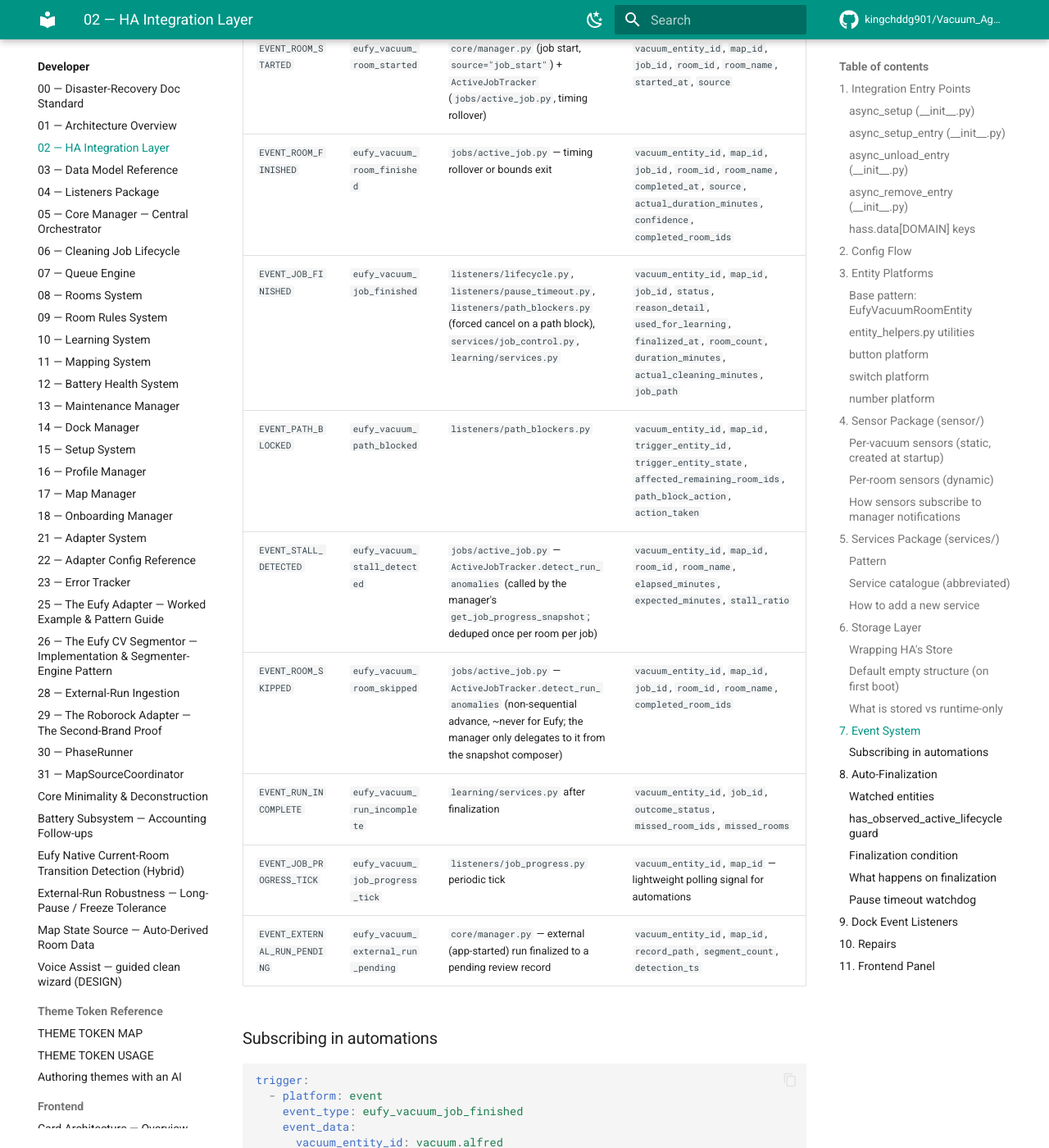
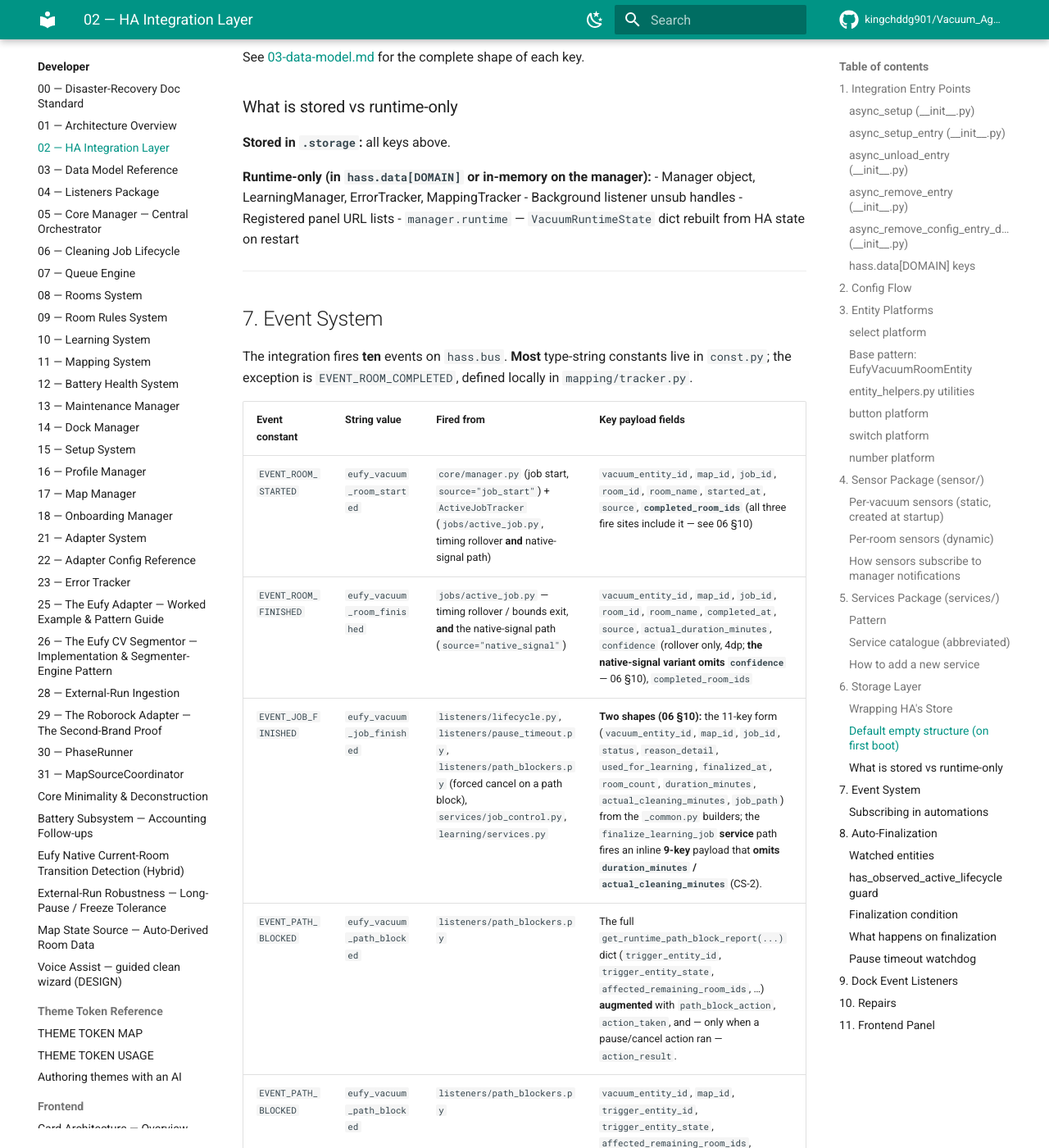
Before and after one commit to kingchddg901/Vacuum_Agent, an MkDocs documentation site: the page built from docs/dev/02-ha-integration.md, in a window 1280 px wide and 1400 px high, scrolled down 11889 px. Shown: the whole window at 82% size. Built offline with MkDocs 1.6.1 and Material for MkDocs 9.7.7, drawn with Linux system fonts in a browser that asks for light colours; comment, search, counter and statistics services are not loaded; some of the changed text lies outside the part shown.

Commit message:
docs(02-ha-integration): harden to disaster-recovery grade — event payloads + platforms
Opens the aggregator tier. The ordering-plan bet held: 8 of 10 gaps were in the
§7 event table, and 6 were 02-vs-06 drifts where 06 (hardened this campaign)
already carried the source-correct payload — so most of the fix was aligning §7
to 06 §10.

Fixed confidently-wrong:
- 5 platforms -> 6: the live `select` platform (debug flight-recorder target) was
  omitted from both §1 and §3.
- "nine events / all constants in const.py" -> ten: EVENT_ROOM_COMPLETED (defined
  in mapping/tracker.py, fired on a confident native-current-room transition) was
  undocumented.

Aligned event payloads to 06: EVENT_ROOM_STARTED +completed_room_ids;
EVENT_ROOM_FINISHED native-signal variant omits confidence; EVENT_JOB_FINISHED two
shapes (service path drops duration/actual_cleaning minutes); EVENT_RUN_INCOMPLETE
fires from 5 sites; EVENT_PATH_BLOCKED = report dict + augments. Fixed
EVENT_EXTERNAL_RUN_PENDING fire site (learning/external_run.py). Added the
async_remove_config_entry_device host hook (per-vacuum delete + resurrection guard)
and the STORAGE_KEY provenance (adapters/eufy/const.py re-export).

Fixed CS-3: the stale __init__.py "select platform was dropped" comment that seeded
the doc error (the platform is live; only the icon-select entities were dropped).

Flagged: CS-1 (DATA_SERVICES_REGISTERED dead const), CS-2 (EVENT_JOB_FINISHED
payload asymmetry). mkdocs --strict green; __init__.py parses.

Co-Authored-By: Claude Opus 4.8 (1M context) <noreply@anthropic.com>

````diff
--- a/docs/dev/02-ha-integration.md
+++ b/docs/dev/02-ha-integration.md
@@ -68,8 +68,8 @@ The main entry point. Called when the config entry is loaded. In order:
    samples external-run robot pose while a run is active, feeding room
    auto-attribution.) See the `listeners/` package for the per-group
    implementations.
-11. Forwards setup to entity platforms: `binary_sensor`, `button`, `switch`,
-   `number`, `sensor`.
+11. Forwards setup to the **six** entity platforms: `binary_sensor`, `button`,
+   `switch`, `select`, `number`, `sensor` (`PLATFORMS` in `__init__.py`).
 12. Registers one sidebar panel per managed vacuum via
    `panels.async_register_vacuum_panel`. Panel URLs are stored at
    `hass.data[DOMAIN][f"_panels_{entry.entry_id}"]`.
@@ -89,6 +89,14 @@ The main entry point. Called when the config entry is loaded. In order:
 ### `async_remove_entry` (`__init__.py`)
 
 Creates a bare `Store` and calls `async_remove()` to wipe persisted data.
+
+### `async_remove_config_entry_device` (`__init__.py`)
+
+```python
+async def async_remove_config_entry_device(hass, config_entry, device_entry) -> bool
+```
+
+The HA hook that turns the device page's "Delete" into a **per-vacuum** teardown (the domain is a singleton config entry, so this removes one vacuum *in place* — it does **not** reload the entry). It tears the vacuum down via `_teardown_vacuum`, and `_schedule_clear_configured_vacuum` clears `CONF_VACUUM_ENTITY_ID` on the entry so `async_setup_entry` doesn't **resurrect** the removed vacuum on the next load.
 
 ### `hass.data[DOMAIN]` keys
 
@@ -130,9 +138,16 @@ layer, not the config entry.
 
 ## 3. Entity Platforms
 
-Five platforms are registered: `binary_sensor`, `button`, `switch`, `number`,
-and `sensor`. All platform `async_setup_entry` functions pull
+**Six** platforms are registered: `binary_sensor`, `button`, `switch`, `select`,
+`number`, and `sensor`. All platform `async_setup_entry` functions pull
 the manager from `hass.data[DOMAIN]["runtime"]`.
+
+### select platform
+
+A single integration-level **diagnostic** select — the debug flight-recorder
+target, built by `debug_capture.build_debug_target_select(hass, domain=DOMAIN)`
+(`select.py`). Not a per-room entity. (The old per-room *icon*-picker selects were
+removed; the platform was **repurposed**, not dropped — CS-3.)
 
 ### Base pattern: `EufyVacuumRoomEntity`
 
@@ -367,8 +382,8 @@ the save.
 self._store = Store[dict[str, Any]](hass, STORAGE_VERSION, STORAGE_KEY)
 ```
 
-- `STORAGE_VERSION = 1`
-- `STORAGE_KEY = "eufy_vacuum.storage"`
+- `STORAGE_VERSION = 1` (defined in `core/storage.py`)
+- `STORAGE_KEY = "eufy_vacuum.storage"` — originates in `adapters/eufy/const.py` (a porting seam), only **re-exported** by `core/storage.py`
 
 Written to `.storage/eufy_vacuum.storage`. **Never edit directly** — use HA UI
 or integration services. Direct edits produce `.corrupt` backup files.
@@ -412,20 +427,23 @@ See [03-data-model.md](03-data-model.md) for the complete shape of each key.
 
 ## 7. Event System
 
-The integration fires nine events on `hass.bus`. All type strings are
-constants in `const.py`.
+The integration fires **ten** events on `hass.bus`. **Most** type-string
+constants live in `const.py`; the exception is `EVENT_ROOM_COMPLETED`, defined
+locally in `mapping/tracker.py`.
 
 | Event constant | String value | Fired from | Key payload fields |
 |---|---|---|---|
-| `EVENT_ROOM_STARTED` | `eufy_vacuum_room_started` | `core/manager.py` (job start, `source="job_start"`) + `ActiveJobTracker` (`jobs/active_job.py`, timing rollover) | `vacuum_entity_id`, `map_id`, `job_id`, `room_id`, `room_name`, `started_at`, `source` |
-| `EVENT_ROOM_FINISHED` | `eufy_vacuum_room_finished` | `jobs/active_job.py` — timing rollover or bounds exit | `vacuum_entity_id`, `map_id`, `job_id`, `room_id`, `room_name`, `completed_at`, `source`, `actual_duration_minutes`, `confidence`, `completed_room_ids` |
-| `EVENT_JOB_FINISHED` | `eufy_vacuum_job_finished` | `listeners/lifecycle.py`, `listeners/pause_timeout.py`, `listeners/path_blockers.py` (forced cancel on a path block), `services/job_control.py`, `learning/services.py` | `vacuum_entity_id`, `map_id`, `job_id`, `status`, `reason_detail`, `used_for_learning`, `finalized_at`, `room_count`, `duration_minutes`, `actual_cleaning_minutes`, `job_path` |
+| `EVENT_ROOM_STARTED` | `eufy_vacuum_room_started` | `core/manager.py` (job start, `source="job_start"`) + `ActiveJobTracker` (`jobs/active_job.py`, timing rollover **and** native-signal path) | `vacuum_entity_id`, `map_id`, `job_id`, `room_id`, `room_name`, `started_at`, `source`, **`completed_room_ids`** (all three fire sites include it — see 06 §10) |
+| `EVENT_ROOM_FINISHED` | `eufy_vacuum_room_finished` | `jobs/active_job.py` — timing rollover / bounds exit, **and** the native-signal path (`source="native_signal"`) | `vacuum_entity_id`, `map_id`, `job_id`, `room_id`, `room_name`, `completed_at`, `source`, `actual_duration_minutes`, `confidence` (rollover only, 4dp; **the native-signal variant omits `confidence`** — 06 §10), `completed_room_ids` |
+| `EVENT_JOB_FINISHED` | `eufy_vacuum_job_finished` | `listeners/lifecycle.py`, `listeners/pause_timeout.py`, `listeners/path_blockers.py` (forced cancel on a path block), `services/job_control.py`, `learning/services.py` | **Two shapes (06 §10):** the 11-key form (`vacuum_entity_id`, `map_id`, `job_id`, `status`, `reason_detail`, `used_for_learning`, `finalized_at`, `room_count`, `duration_minutes`, `actual_cleaning_minutes`, `job_path`) from the `_common.py` builders; the `finalize_learning_job` **service** path fires an inline **9-key** payload that **omits `duration_minutes` / `actual_cleaning_minutes`** (CS-2). |
+| `EVENT_PATH_BLOCKED` | `eufy_vacuum_path_blocked` | `listeners/path_blockers.py` | The full `get_runtime_path_block_report(...)` dict (`trigger_entity_id`, `trigger_entity_state`, `affected_remaining_room_ids`, …) **augmented** with `path_block_action`, `action_taken`, and — only when a pause/cancel action ran — `action_result`. |
 | `EVENT_PATH_BLOCKED` | `eufy_vacuum_path_blocked` | `listeners/path_blockers.py` | `vacuum_entity_id`, `map_id`, `trigger_entity_id`, `trigger_entity_state`, `affected_remaining_room_ids`, `path_block_action`, `action_taken` |
 | `EVENT_STALL_DETECTED` | `eufy_vacuum_stall_detected` | `jobs/active_job.py` — `ActiveJobTracker.detect_run_anomalies` (called by the manager's `get_job_progress_snapshot`; deduped once per room per job) | `vacuum_entity_id`, `map_id`, `room_id`, `room_name`, `elapsed_minutes`, `expected_minutes`, `stall_ratio` |
 | `EVENT_ROOM_SKIPPED` | `eufy_vacuum_room_skipped` | `jobs/active_job.py` — `ActiveJobTracker.detect_run_anomalies` (non-sequential advance, ~never for Eufy; the manager only delegates to it from the snapshot composer) | `vacuum_entity_id`, `map_id`, `job_id`, `room_id`, `room_name`, `completed_room_ids` |
-| `EVENT_RUN_INCOMPLETE` | `eufy_vacuum_run_incomplete` | `learning/services.py` after finalization | `vacuum_entity_id`, `job_id`, `outcome_status`, `missed_room_ids`, `missed_rooms` |
+| `EVENT_RUN_INCOMPLETE` | `eufy_vacuum_run_incomplete` | **Five** finalize paths (06 §10 / finding B1): `learning/services.py`, `services/job_control.py` (manual cancel), `listeners/path_blockers.py` (rule cancel), `listeners/pause_timeout.py` (paused reap **and** stranded reap) | `vacuum_entity_id`, `job_id`, `outcome_status`, `missed_room_ids`, `missed_rooms` (no `map_id`) |
 | `EVENT_JOB_PROGRESS_TICK` | `eufy_vacuum_job_progress_tick` | `listeners/job_progress.py` periodic tick | `vacuum_entity_id`, `map_id` — lightweight polling signal for automations |
-| `EVENT_EXTERNAL_RUN_PENDING` | `eufy_vacuum_external_run_pending` | `core/manager.py` — external (app-started) run finalized to a pending review record | `vacuum_entity_id`, `map_id`, `record_path`, `segment_count`, `detection_ts` |
+| `EVENT_EXTERNAL_RUN_PENDING` | `eufy_vacuum_external_run_pending` | `learning/external_run.py` — `ExternalRunManager` finalizes an external (app-started) run to a pending review record | `vacuum_entity_id`, `map_id`, `record_path`, `segment_count`, `detection_ts` |
+| `EVENT_ROOM_COMPLETED` | `eufy_vacuum_room_completed` | `mapping/tracker.py` (`MappingTracker._fire_room_completed`) — informational dwell event on a confident native-current-room transition (vacuums with `robot_position_x/y`). **Constant defined in `tracker.py`, not `const.py`.** | `vacuum_entity_id`, `map_id`, `room_id`, `room_name`, `confidence`, `duration_seconds` (1dp), `entered_at` (ISO or `None`) |
 
 ### Subscribing in automations
 
````
Also changed, not shown: docs/dev/00-disaster-recovery-standard.md (+1 -0 lines), 1 other file.
